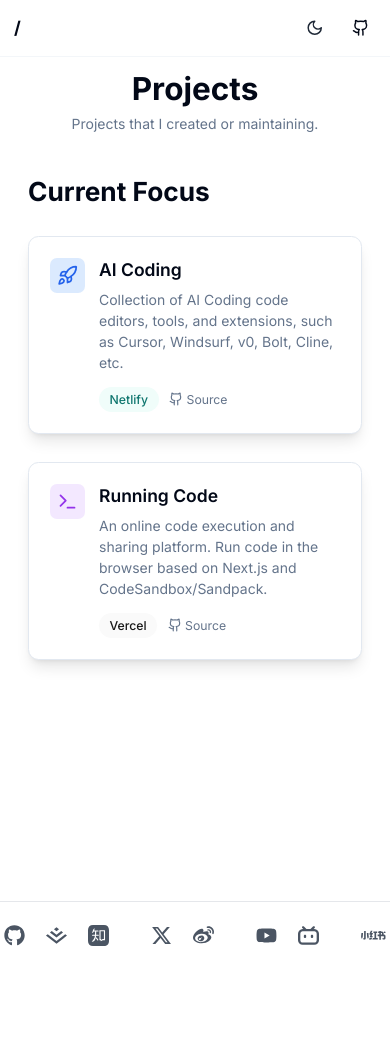
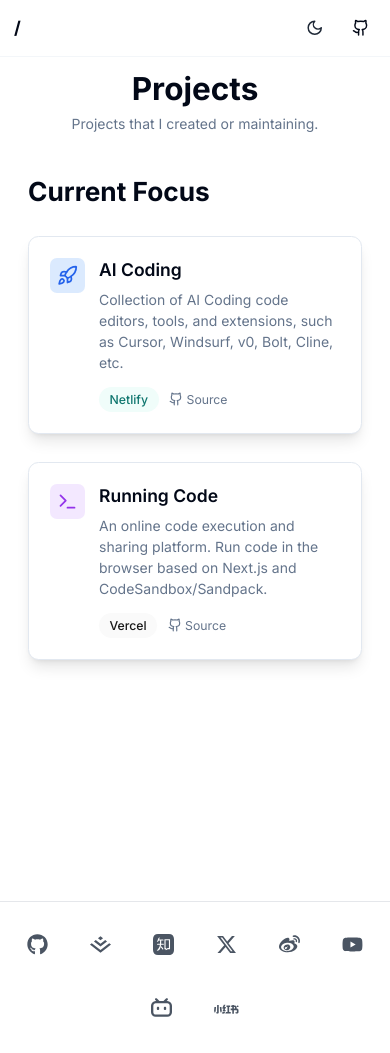
Before and after one commit to yayxs/shikei, a Next.js app: page / in a window 390 px wide. Before the commit the page ends 969 px from the top, so only its background shows below. Built offline with nearby package versions, Linux system fonts and the light colour scheme.

Commit message:
refactor: Improve Footer responsive design and adjust icon sizes

```diff
--- a/app/components/Footer.tsx
+++ b/app/components/Footer.tsx
@@ -5,82 +5,151 @@
 
 export default function Footer() {
   return (
-    <footer className="w-full border-t border-gray-200 py-6">
+    <footer className="w-full border-t border-gray-200 py-6 md:py-8">
       <div className="container mx-auto px-4">
-        <div className="flex justify-center items-center">
+        {/* 移动端布局 */}
+        <div className="flex flex-wrap justify-center gap-6 md:hidden">
+          <a
+            href="https://github.com/yayxs"
+            target="_blank"
+            rel="noopener noreferrer"
+            className="text-gray-600 hover:text-gray-900 transition-colors p-3"
+          >
+            <FaGithub className="w-6 h-6" />
+          </a>
+          <a
+            href="https://juejin.cn/user/306111578905353"
+            target="_blank"
+            rel="noopener noreferrer"
+            className="text-gray-600 hover:text-gray-900 transition-colors p-3"
+          >
+            <SiJuejin className="w-6 h-6" />
+          </a>
+          <a
+            href="https://www.zhihu.com/people/10k-ai"
+            target="_blank"
+            rel="noopener noreferrer"
+            className="text-gray-600 hover:text-gray-900 transition-colors p-3"
+          >
+            <SiZhihu className="w-6 h-6" />
+          </a>
+          <a
+            href="https://x.com/10k_ai"
+            target="_blank"
+            rel="noopener noreferrer"
+            className="text-gray-600 hover:text-gray-900 transition-colors p-3"
+          >
+            <FaXTwitter className="w-6 h-6" />
+          </a>
+          <a
+            href="https://weibo.com/u/7981774209"
+            target="_blank"
+            rel="noopener noreferrer"
+            className="text-gray-600 hover:text-gray-900 transition-colors p-3"
+          >
+            <FaWeibo className="w-6 h-6" />
+          </a>
+          <a
+            href="https://www.youtube.com/@10k_ai6"
+            target="_blank"
+            rel="noopener noreferrer"
+            className="text-gray-600 hover:text-gray-900 transition-colors p-3"
+          >
+            <FaYoutube className="w-6 h-6" />
+          </a>
+          <a
+            href="https://space.bilibili.com/3546828863703659"
+            target="_blank"
+            rel="noopener noreferrer"
+            className="text-gray-600 hover:text-gray-900 transition-colors p-3"
+          >
+            <SiBilibili className="w-6 h-6" />
+          </a>
+          <a
+            href="https://www.xiaohongshu.com/user/profile/6673a5380000000007004a65"
+            target="_blank"
+            rel="noopener noreferrer"
+            className="text-gray-600 hover:text-gray-900 transition-colors p-3"
+          >
+            <SiXiaohongshu className="w-7 h-7" />
+          </a>
+        </div>
+
+        {/* 桌面端布局 */}
+        <div className="hidden md:flex justify-center items-center">
           {/* 技术社区平台 */}
-          <div className="flex items-center gap-6">
+          <div className="flex items-center gap-5">
             <a
               href="https://github.com/yayxs"
               target="_blank"
               rel="noopener noreferrer"
-              className="text-gray-600 hover:text-gray-900 transition-colors"
+              className="text-gray-600 hover:text-gray-900 transition-colors p-1.5"
             >
-              <FaGithub className="w-6 h-6" />
+              <FaGithub className="w-5 h-5" />
             </a>
             <a
               href="https://juejin.cn/user/306111578905353"
               target="_blank"
               rel="noopener noreferrer"
-              className="text-gray-600 hover:text-gray-900 transition-colors"
+              className="text-gray-600 hover:text-gray-900 transition-colors p-1.5"
             >
-              <SiJuejin className="w-6 h-6" />
+              <SiJuejin className="w-5 h-5" />
             </a>
             <a
               href="https://www.zhihu.com/people/10k-ai"
               target="_blank"
               rel="noopener noreferrer"
-              className="text-gray-600 hover:text-gray-900 transition-colors"
+              className="text-gray-600 hover:text-gray-900 transition-colors p-1.5"
             >
-              <SiZhihu className="w-6 h-6" />
+              <SiZhihu className="w-5 h-5" />
             </a>
           </div>
 
-          <div className="mx-6 h-4 w-px bg-gray-200" />
+          <div className="mx-4 h-4 w-px bg-gray-200" />
 
           {/* 社交媒体平台 */}
-          <div className="flex items-center gap-6">
+          <div className="flex items-center gap-5">
             <a
               href="https://x.com/10k_ai"
               target="_blank"
               rel="noopener noreferrer"
-              className="text-gray-600 hover:text-gray-900 transition-colors"
+              className="text-gray-600 hover:text-gray-900 transition-colors p-1.5"
             >
-              <FaXTwitter className="w-6 h-6" />
+              <FaXTwitter className="w-5 h-5" />
             </a>
             <a
               href="https://weibo.com/u/7981774209"
               target="_blank"
               rel="noopener noreferrer"
-              className="text-gray-600 hover:text-gray-900 transition-colors"
+              className="text-gray-600 hover:text-gray-900 transition-colors p-1.5"
             >
-              <FaWeibo className="w-6 h-6" />
+              <FaWeibo className="w-5 h-5" />
             </a>
           </div>
 
-          <div className="mx-6 h-4 w-px bg-gray-200" />
+          <div className="mx-4 h-4 w-px bg-gray-200" />
 
           {/* 视频平台 */}
-          <div className="flex items-center gap-6">
+          <div className="flex items-center gap-5">
             <a
               href="https://www.youtube.com/@10k_ai6"
               target="_blank"
               rel="noopener noreferrer"
-              className="text-gray-600 hover:text-gray-900 transition-colors"
+              className="text-gray-600 hover:text-gray-900 transition-colors p-1.5"
             >
-              <FaYoutube className="w-6 h-6" />
+              <FaYoutube className="w-5 h-5" />
             </a>
             <a
               href="https://space.bilibili.com/3546828863703659"
               target="_blank"
               rel="noopener noreferrer"
-              className="text-gray-600 hover:text-gray-900 transition-colors"
+              className="text-gray-600 hover:text-gray-900 transition-colors p-1.5"
             >
-              <SiBilibili className="w-6 h-6" />
+              <SiBilibili className="w-5 h-5" />
             </a>
           </div>
 
-          <div className="mx-6 h-4 w-px bg-gray-200" />
+          <div className="mx-4 h-4 w-px bg-gray-200" />
 
           {/* 其他平台 */}
           <div className="flex items-center">
@@ -88,9 +157,9 @@
               href="https://www.xiaohongshu.com/user/profile/6673a5380000000007004a65"
               target="_blank"
               rel="noopener noreferrer"
-              className="text-gray-600 hover:text-gray-900 transition-colors"
+              className="text-gray-600 hover:text-gray-900 transition-colors p-1.5"
             >
-              <SiXiaohongshu className="w-7 h-7" />
+              <SiXiaohongshu className="w-6 h-6" />
             </a>
           </div>
         </div>
```
